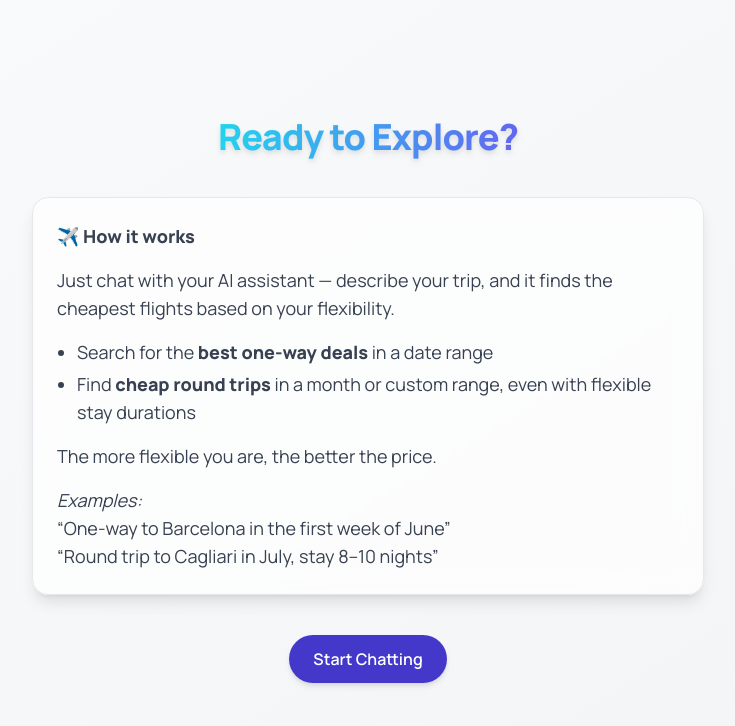
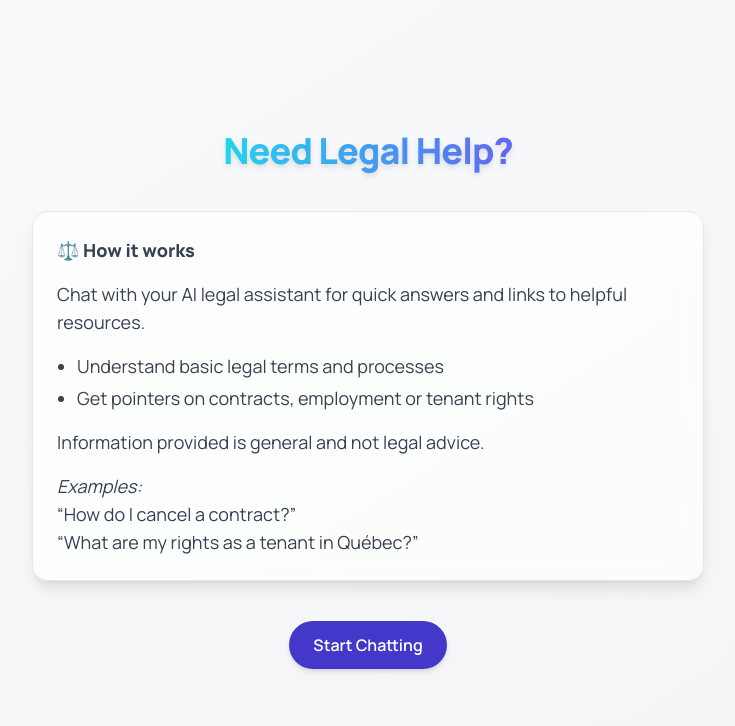
Before and after one commit to aminebenkii/legal-assistant-frontend, a React (Vite) app: page /intro in a window 1280 px wide. Shown: the top 726 px of the page, without its empty margins (272-1007 px from the left). Built offline with nearby package versions, Linux system fonts and the light colour scheme.

Commit message:
Update chatbot content for legal assistance

```diff
--- a/src/components/ChatMessages.tsx
+++ b/src/components/ChatMessages.tsx
@@ -42,7 +42,7 @@ export default function ChatMessages({
                   <ReactMarkdown
                     remarkPlugins={[[remarkGfm, { breaks: true }]]}
                     components={{
-                      p: ({ node, ...props }) => (
+                      p: (props) => (
                         <p className="my-3">{props.children}</p>
                       )
                     }}
--- a/src/data/ChatbotConfig.ts
+++ b/src/data/ChatbotConfig.ts
@@ -2,36 +2,36 @@
 
 export const IntroMessages = {
   en: {
-    title: "Ready to Explore?",
+    title: "Need Legal Help?",
     button: "Start Chatting",
     body: `
-      <p>✈️ <strong>How it works</strong></p>
-      <p>Just chat with your AI assistant — describe your trip, and it finds the cheapest flights based on your flexibility.</p>
+      <p>⚖️ <strong>How it works</strong></p>
+      <p>Chat with your AI legal assistant for quick answers and links to helpful resources.</p>
       <ul class="list-disc pl-5 space-y-1">
-        <li>Search for the <strong>best one-way deals</strong> in a date range</li>
-        <li>Find <strong>cheap round trips</strong> in a month or custom range, even with flexible stay durations</li>
+        <li>Understand basic legal terms and processes</li>
+        <li>Get pointers on contracts, employment or tenant rights</li>
       </ul>
-      <p class="mt-2">The more flexible you are, the better the price.</p>
+      <p class="mt-2">Information provided is general and not legal advice.</p>
       <p class="mt-2"><em>Examples:</em><br>
-      “One-way to Barcelona in the first week of June”<br>
-      “Round trip to Cagliari in July, stay 8–10 nights”</p>
+      “How do I cancel a contract?”<br>
+      “What are my rights as a tenant in Québec?”</p>
     `.trim()
   },
 
   fr: {
-    title: "Prêt à explorer ?",
+    title: "Besoin d'aide juridique ?",
     button: "Commencer la discussion",
     body: `
-      <p>✈️ <strong>Comment ça marche</strong></p>
-      <p>Parle simplement avec ton assistant — décris ton voyage, il trouve les vols les moins chers selon ta flexibilité.</p>
+      <p>⚖️ <strong>Comment ça marche</strong></p>
+      <p>Discutez avec votre assistant juridique virtuel pour obtenir des réponses rapides et des liens vers des ressources officielles.</p>
       <ul class="list-disc pl-5 space-y-1">
-        <li>Cherche les <strong>meilleurs allers simples</strong> sur une plage de dates</li>
-        <li>Trouve des <strong>allers-retours pas chers</strong> sur un mois ou une période, même avec durée de séjour flexible</li>
+        <li>Comprenez les notions et procédures juridiques de base</li>
+        <li>Trouvez des informations sur les contrats, l'emploi ou les droits des locataires</li>
       </ul>
-      <p class="mt-2">Plus tu es flexible, plus les prix seront bas.</p>
+      <p class="mt-2">Ces informations sont générales et ne constituent pas un conseil juridique.</p>
       <p class="mt-2"><em>Exemples :</em><br>
-      « Aller simple pour Barcelone la première semaine de juin »<br>
-      « Aller-retour pas cher pour Cagliari en juillet, séjour de 8 à 10 nuits »</p>
+      « Comment résilier un contrat ? »<br>
+      « Quels sont mes droits de locataire au Québec ? »</p>
     `.trim()
   }
 }
@@ -41,16 +41,16 @@ export const IntroMessages = {
 export const WelcomeMessage = {
   en: `
 Hey there! 👋
-Welcome to Flight Sniper.
-Tell me where you're headed —
-and we'll hunt down the best deal together. ✈️
+Welcome to your Legal Assistant.
+Ask me about everyday legal issues —
+I'll do my best to help. ⚖️
 `.trim(),
 
   fr: `
 Bonjour ! 👋
-Bienvenue sur Flight Sniper.
-Dites-moi où vous souhaitez partir —
-et on dénichera les meilleures offres ensemble. ✈️
+Bienvenue sur votre assistant juridique.
+Posez-moi vos questions juridiques courantes —
+je ferai de mon mieux pour vous aider. ⚖️
 `.trim()
 }
 
@@ -58,50 +58,54 @@ et on dénichera les meilleures offres ensemble. ✈️
 
 export const suggestions = [
   {
-    key: "oneway",
+    key: "faq",
     label: {
-      en: "One Way Flights",
-      fr: "Vols Aller Simple",
+      en: "FAQs",
+      fr: "FAQs",
     },
     userText: {
-      en: "I'd like to search one way flights",
-      fr: "Je veux chercher un vol aller simple",
+      en: "What are some common legal questions?",
+      fr: "Quelles sont les questions juridiques courantes ?",
     },
     botReply: {
       en: `
-Looking for cheap one-way flights on a specific day or within a date range?
+Here are a few topics people often ask about:
 
-Start by telling me your **origin** and **destination** — let’s hunt down the best deals!
+- tenant rights
+- small claims process
+- cancelling a contract
+
+What would you like help with?
       `.trim(),
 
       fr: `
-Vous cherchez un vol aller simple pas cher à une date précise ou sur une plage de dates ?
+Voici quelques sujets souvent demandés :
 
-Commencez par me donner votre **ville de départ** et votre **destination** — et on va dénicher les meilleures offres !
+- droits des locataires
+- procédure des petites créances
+- résiliation d'un contrat
+
+De quoi avez-vous besoin ?
       `.trim(),
     },
   },
   {
-    key: "roundtrip",
+    key: "tenant",
     label: {
-      en: "Round Trip Flights",
-      fr: "Vols Aller-Retour",
+      en: "Tenant Rights",
+      fr: "Droits des locataires",
     },
     userText: {
-      en: "Show me round trip flights",
-      fr: "Montre-moi des vols aller-retour",
+      en: "Tell me about tenant rights",
+      fr: "Parle-moi des droits des locataires",
     },
     botReply: {
       en: `
-Looking for a cheap round trip? Got some flexibility on dates and stay duration?
-
-Just tell me your **origin** and **destination** — and let's find you the best combinations!
+I can provide general information about tenant rights, including maintenance obligations, eviction procedures and rent increases. How can I help?
       `.trim(),
 
       fr: `
-Vous cherchez un aller-retour pas cher ? Vous êtes un peu flexible sur les dates et la durée du séjour ?
-
-Dites-moi simplement votre **ville de départ** et votre **destination** — et on trouvera les meilleures combinaisons !
+Je peux fournir des informations générales sur les droits des locataires : obligations d'entretien, procédures d'expulsion et augmentations de loyer. Comment puis-je vous aider ?
       `.trim(),
     },
   },
@@ -117,33 +121,33 @@ Dites-moi simplement votre **ville de départ** et votre **destination** — et
     },
     botReply: {
       en: `
-✈️ **How it works**
-Just chat with your AI assistant — describe your trip, and it finds the cheapest flights based on your flexibility.
+⚖️ **How it works**
+Ask about everyday legal questions and I'll provide general information and resources.
 
-- Search for the **best one-way deals** in a date range
-- Find **cheap round trips** in a month or custom range, even with flexible stay durations
+- Explanations of basic legal terms
+- Guidance on contracts, employment or tenant rights
 
-The more flexible you are, the better the price.
+This tool doesn't replace a lawyer.
 
 _Examples:_
-- “One-way to Barcelona in the first week of June”
-- “Round trip to Cagliari in July, stay 8–10 nights”
+- “How do I cancel a contract?”
+- “What are my rights if my landlord won't repair my apartment?”
 &nbsp;
       `,
 
       fr: `
-✈️ **Comment ça marche :**
+⚖️ **Comment ça marche :**
 
-Parle simplement avec ton assistant — décris ton voyage, il trouve les vols les moins chers selon ta flexibilité.
+Posez vos questions juridiques du quotidien et j'offrirai des informations générales et des ressources.
 
-- Cherche les **meilleurs allers simples** sur une plage de dates
-- Trouve des **allers-retours pas chers** sur un mois ou une période, même avec durée de séjour flexible
+- Explications de notions juridiques de base
+- Conseils sur les contrats, le travail ou les droits des locataires
 
-Plus tu es flexible, plus les prix seront bas.
+Cet outil ne remplace pas un avocat.
 
 _Exemples :_
-- « Aller simple pour Barcelone la première semaine de juin »
-- « Aller-retour pas cher pour Cagliari en juillet, séjour de 8 à 10 nuits »
+- « Comment résilier un contrat ? »
+- « Quels sont mes droits si mon propriétaire ne répare pas mon logement ? »
 &nbsp;`,
     },
   },
```
